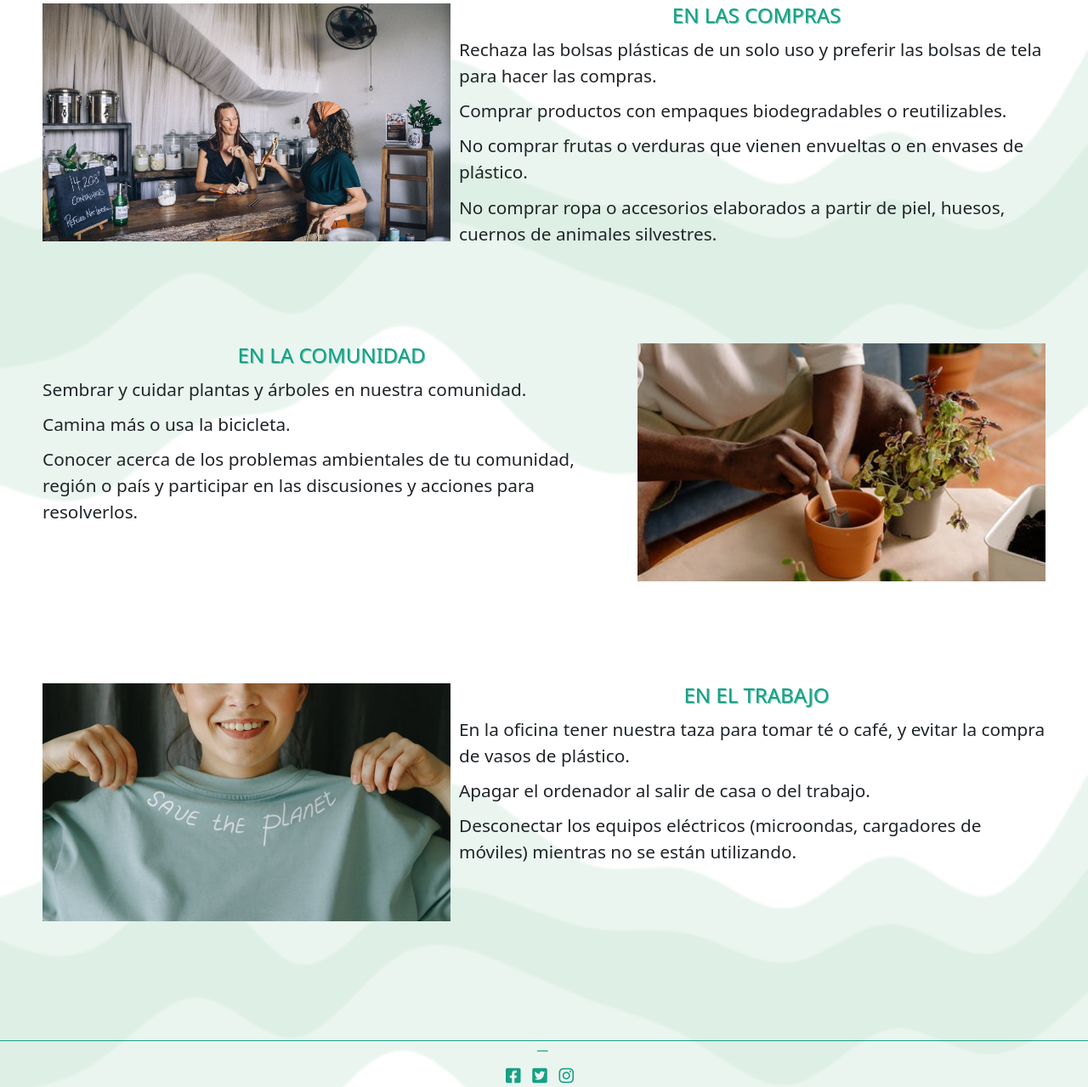
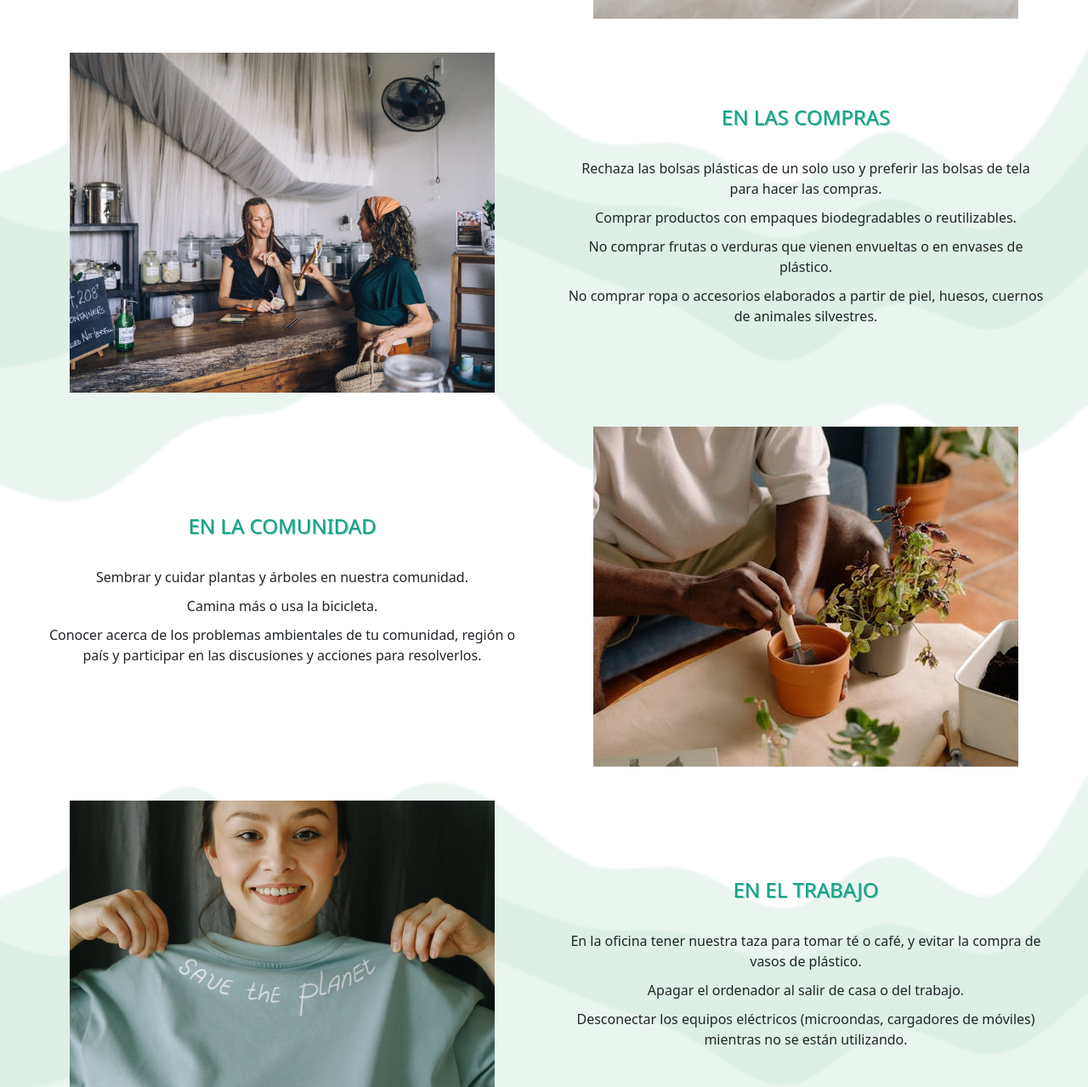
Before and after one commit to mariaeugeniaalfano/sustentable, a website: page pages/alternativas.html in a window 1280 px wide. Shown: the part 972-2251 px from the top of the page at 85% size. Drawn offline with nearby package versions, Linux system fonts and the light colour scheme.

Commit message:
se arreglo pagina alternativas con bs

```diff
--- a/pages/alternativas.html
+++ b/pages/alternativas.html
@@ -46,7 +46,7 @@
   <body>
     <header>
       <!-- navBar -->
-      <nav class="navbar navbar-expand-lg bg-light">
+      <nav class="navbar navbar-expand-md bg-light">
         <div class="container-fluid">
           <a class="navbar-brand" href="../index.html"
             ><i class="fa-solid fa-earth-americas"></i
@@ -85,106 +85,141 @@
 
     <!-- Conteiner -->
     <main>
+      <section
+        class="alternativaSect_section row align-items-center justify-content-center"
+      >
         <h1 class="h1">Alternativa para llevar una vida mas sustentable</h1>
-      <section class="alternativaSect">
-        <div class="alternativaSect_section">
+        <section class="row d-flex">
+          <div class="d-flex flex-column flex-md-row align-items-center">
+            <div class="col">
               <img
                 src="../img/botle.png"
-            class="img-fluid float-start"
+                class="img"
                 alt="persona sujetando botella"
               />
+            </div>
+            <div class="col">
               <h4 class="h4__alternativa">DÍA A DÍA</h4>
               <p>
-            Tener nuestra propia botella de agua, y llenarla antes de salir de
-            casa. Así evitamos comprar agua embotellada.
+                Tener nuestra propia botella de agua, y llenarla antes de salir
+                de casa. Así evitamos comprar agua embotellada.
               </p>
               <p>
-            Disminuir el uso de plásticos, especialmente los de un solo uso como
-            pajillas, tenedores, cuchillos y platos.
+                Disminuir el uso de plásticos, especialmente los de un solo uso
+                como pajillas, tenedores, cuchillos y platos.
               </p>
               <p>
-            Dejar de fumar, lo que es bueno para tu salud y para la del planeta.
-            La siembra del tabaco consume agua y recursos, y solo sirve para
-            producir cigarros, que no alimenta sino que causan enfermedades.
+                Dejar de fumar, lo que es bueno para tu salud y para la del
+                planeta. La siembra del tabaco consume agua y recursos, y solo
+                sirve para producir cigarros, que no alimenta sino que causan
+                enfermedades.
               </p>
               <p>
                 Apoya el trabajo de organizaciones ambientales y grupos
                 conservacionistas. Este apoyo puede ser económico, material, o
-            simplemente difundiendo sus actividades y proyectos para convertirte
-            en el vocero de las buenas acciones en pro del ambiente.
+                simplemente difundiendo sus actividades y proyectos para
+                convertirte en el vocero de las buenas acciones en pro del
+                ambiente.
               </p>
             </div>
-
-        <div class="alternativaSect_section">
+          </div>
+          <div
+            class="alternativaSect_section d-flex flex-column flex-md-row-reverse align-items-center"
+          >
+            <div class="col">
               <img
                 src="../img/fruits.png"
-            class="img-fluid float-end"
+                class="img"
                 alt="elementos de cocina"
               />
+            </div>
+            <div class="col">
               <h4 class="h4__alternativa">EN CASA</h4>
+              <div class="p-3">
                 <p>
                   Reducir la cantidad de basura que generamos. Debemos tratar de
-            adquirir sólo lo que realmente necesitamos, y así evitamos comprar
-            cosas poco útiles, o también alimentos que luego vamos a desechar.
+                  adquirir sólo lo que realmente necesitamos, y así evitamos
+                  comprar cosas poco útiles, o también alimentos que luego vamos
+                  a desechar.
                 </p>
                 <p>
-            Reutilizar, significa que podemos darles uso a variados objetos
-            antes de descartarlos.
+                  Reutilizar, significa que podemos darles uso a variados
+                  objetos antes de descartarlos.
                 </p>
                 <p>
                   Reciclar, es una tarea fundamental para que los desechos se
-            conviertan en materia prima de los procesos y así evitamos seguir
-            obteniendo más recursos de la naturaleza.
+                  conviertan en materia prima de los procesos y así evitamos
+                  seguir obteniendo más recursos de la naturaleza.
                 </p>
               </div>
-
-        <div class="alternativaSect_section">
+            </div>
+          </div>
+          <div
+            class="alternativaSect_section d-flex flex-column flex-md-row align-items-center"
+          >
+            <div class="col">
               <img
                 src="../img/shop.png"
-            class="img-fluid float-start"
+                class="img"
                 alt="señora comprando alimentos"
               />
+            </div>
+            <div class="col">
               <h4 class="h4__alternativa">EN LAS COMPRAS</h4>
+              <div class="p-3">
                 <p>
-            Rechaza las bolsas plásticas de un solo uso y preferir las bolsas de
-            tela para hacer las compras.
-          </p>
-          <p>Comprar productos con empaques biodegradables o reutilizables.</p>
-          <p>
-            No comprar frutas o verduras que vienen envueltas o en envases de
-            plástico.
+                  Rechaza las bolsas plásticas de un solo uso y preferir las
+                  bolsas de tela para hacer las compras.
                 </p>
                 <p>
-            No comprar ropa o accesorios elaborados a partir de piel, huesos,
-            cuernos de animales silvestres.
+                  Comprar productos con empaques biodegradables o reutilizables.
+                </p>
+                <p>
+                  No comprar frutas o verduras que vienen envueltas o en envases
+                  de plástico.
+                </p>
+                <p>
+                  No comprar ropa o accesorios elaborados a partir de piel,
+                  huesos, cuernos de animales silvestres.
                 </p>
               </div>
-
-        <div class="alternativaSect_section">
-          <img
-            src="../img/plant.png"
-            class="img-fluid float-end"
-            alt="hombre plantando"
-          />
+            </div>
+          </div>
+          <div
+            class="alternativaSect_section d-flex flex-column flex-md-row-reverse align-items-center"
+          >
+            <div class="col">
+              <img src="../img/plant.png" class="img" alt="hombre plantando" />
+            </div>
+            <div class="col">
               <h4 class="h4__alternativa">EN LA COMUNIDAD</h4>
+              <div class="p-3">
                 <p>Sembrar y cuidar plantas y árboles en nuestra comunidad.</p>
                 <p>Camina más o usa la bicicleta.</p>
                 <p>
-            Conocer acerca de los problemas ambientales de tu comunidad, región
-            o país y participar en las discusiones y acciones para resolverlos.
+                  Conocer acerca de los problemas ambientales de tu comunidad,
+                  región o país y participar en las discusiones y acciones para
+                  resolverlos.
                 </p>
               </div>
-
-        <div class="alternativaSect_section">
+            </div>
+          </div>
+          <div
+            class="alternativaSect_section d-flex flex-column flex-md-row align-items-center"
+          >
+            <div class="col">
               <img
                 src="../img/save.png"
-            class="img-fluid float-start"
-            alt="chica con remera"
+                class="img"
+                alt="chica con remera que dice SAVE THE PLANET"
               />
+            </div>
+            <div class="col">
               <h4 class="h4__alternativa">EN EL TRABAJO</h4>
+              <div class="p-3">
                 <p>
-            En la oficina tener nuestra taza para tomar té o café, y evitar la
-            compra de vasos de plástico.
+                  En la oficina tener nuestra taza para tomar té o café, y
+                  evitar la compra de vasos de plástico.
                 </p>
                 <p>Apagar el ordenador al salir de casa o del trabajo.</p>
                 <p>
@@ -192,6 +227,9 @@
                   móviles) mientras no se están utilizando.
                 </p>
               </div>
+            </div>
+          </div>
+        </section>
       </section>
     </main>
     <!-- End Coneiner -->
--- a/scss/_alternativas.scss
+++ b/scss/_alternativas.scss
@@ -1,18 +1,19 @@
 .alternativaSect_section {
-  min-height: 400px;
-
+  margin: 20px 0 20px;
+  .col {
+    text-align: map-get($estilo, centro);
+  }
   img {
-    @include sizes(100vw, 200px);
+    @include sizes(90vw, 200px);
     object-fit: cover;
-    margin-bottom: 20px;
   }
 
   .h4__alternativa {
-    text-align: map-get($estilo, centro);
-    color: map-get($estilo, verdeOscuro );
-    text-shadow: 0.05em 0.05em map-get($estilo,verdeClaro)
+    margin-top: 10px;
+    color: map-get($estilo, verdeOscuro);
+    text-shadow: 0.05em 0.05em map-get($estilo, verdeClaro);
   }
- p{
-  margin: 10px;
- }
+  p {
+    margin: 10px;
+  }
 }
--- a/scss/style.scss
+++ b/scss/style.scss
@@ -68,20 +68,16 @@ body {
 
 /* MEDIA QUERYS */
 @media screen and (min-width: 576px) {
-  .alternativaSect img {
-    @include sizes(500px, 300px);
-
-    padding: 0 10px 20px 10px;
-  }
-  .alternativaSect_section {
-    margin: 0 40px 0 40px;
-  }
   .carousel-item img {
     height: 400px;
   }
 
   .card-text {
     min-height: 230px;
+  }
+
+  .alternativaSect_section img {
+    @include sizes(400px, 300px);
   }
 }
 
@@ -93,8 +89,7 @@ body {
   .carousel-item img {
     height: 450px;
   }
-
-  .alternativaSect_section {
-    font-size: 1.3rem;
+  .alternativaSect_section img {
+    @include sizes(500px, 400px);
   }
 }
```
Also changed, not shown: index.html (+1 -1 lines), pages/campañas.html (+1 -1 lines), pages/contribuciones.html (+1 -1 lines), pages/productos.html (+1 -1 lines), css/style.css, 1 other file. Lines whose indentation alone changed are shown as unchanged.
